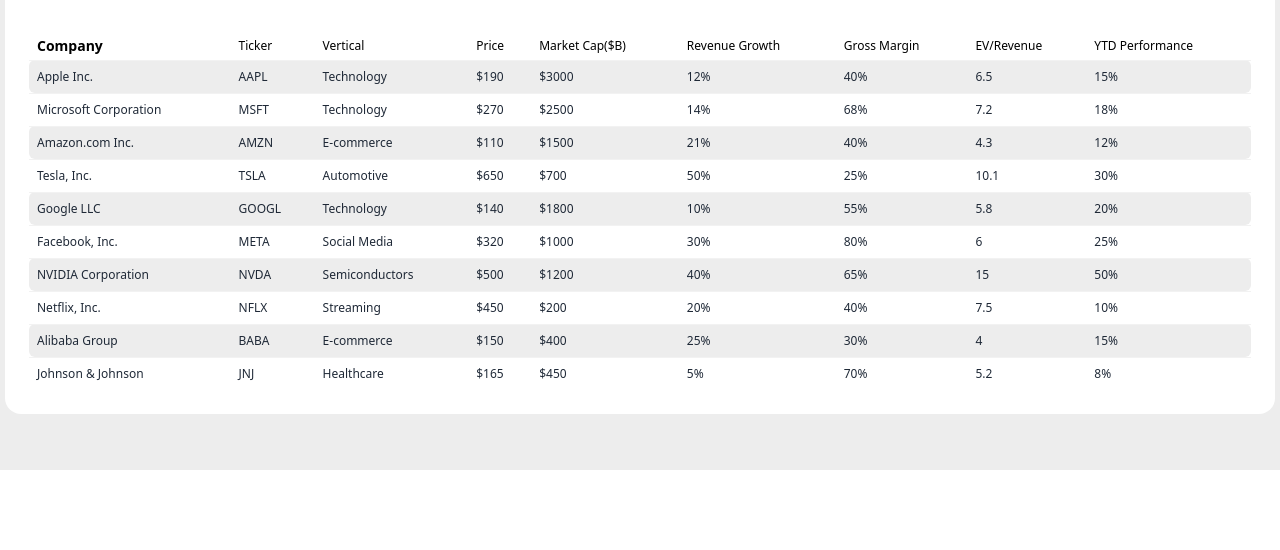
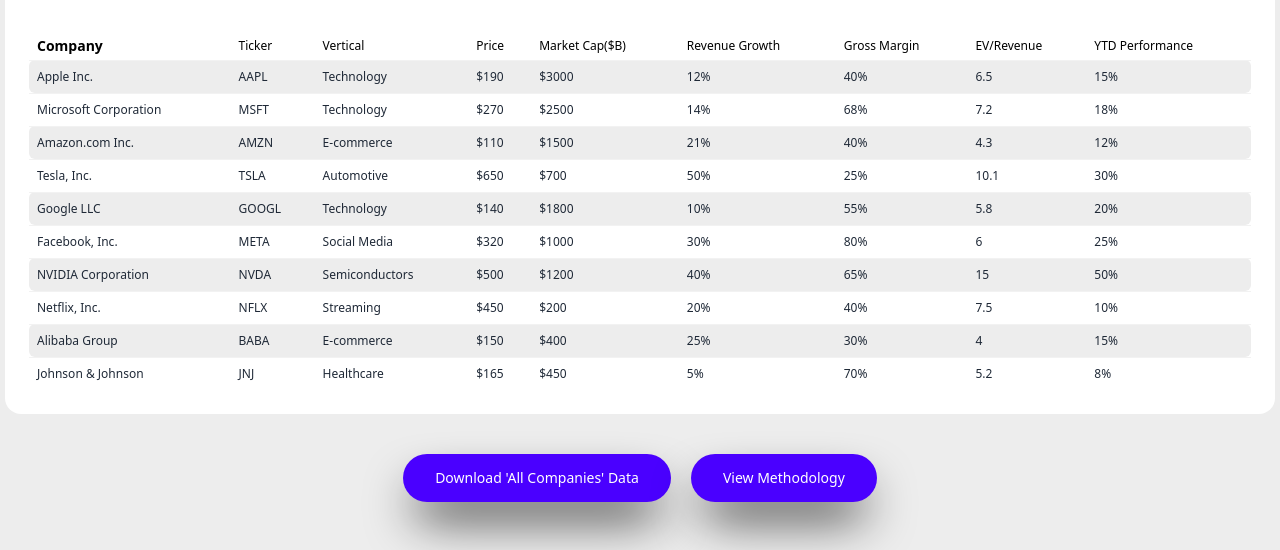
Before and after one commit to DeveloperDolon/wppool-jobtask, a plain HTML site: page index.html in a window 1280 px wide. Shown: the part 757-1307 px from the top of the page. Before the commit the page ends 1227 px from the top, so only its background shows below. Drawn offline with nearby package versions, Linux system fonts and the light colour scheme.

Commit message:
all companies section tow button added commit

```diff
--- a/index.html
+++ b/index.html
@@ -214,6 +214,21 @@
           </div>
         </div>
       </div>
+
+      <div
+        class="my-container flex justify-center gap-5 flex-wrap md:mt-10 mt-8"
+      >
+        <button
+          class="btn md:px-8 px-5 rounded-full text-white md:text-sm text-xs font-normal bg-primary shadow-2xl shadow-black border-none outline-none"
+        >
+          Download 'All Companies' Data
+        </button>
+        <button
+          class="btn md:px-8 px-5 rounded-full text-white md:text-sm text-xs font-normal bg-primary shadow-2xl shadow-black border-none outline-none"
+        >
+          View Methodology
+        </button>
+      </div>
     </section>
     <!-- All companies section end form here xxxxxxxxxxxxxxxxxx -->
 
```
